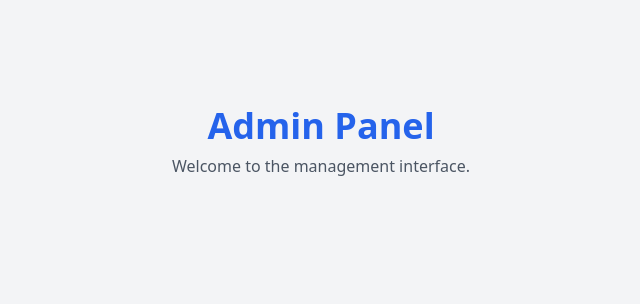
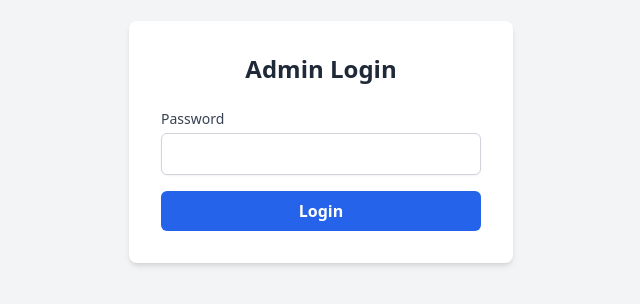
Before and after one commit to ababwa3110/CSE250_PROJECT, a website: page public/index.html in a window 1280 px wide. Shown: the part 258-562 px from the top of the page, without its empty margins (319-959 px from the left). Drawn offline with nearby package versions, Linux system fonts and the light colour scheme.

Commit message:
Build admin login UI container

```diff
--- a/public/index.html
+++ b/public/index.html
@@ -6,10 +6,24 @@
     <title>Admin Dashboard</title>
     <script src="https://cdn.tailwindcss.com"></script>
 </head>
-<body class="bg-gray-100 font-sans">
-<div class="min-h-screen flex flex-col items-center justify-center">
-    <h1 class="text-4xl font-bold text-blue-600">Admin Panel</h1>
-    <p class="text-gray-600 mt-2">Welcome to the management interface.</p>
+<body class="bg-gray-100 font-sans flex items-center justify-center min-h-screen">
+
+<div class="bg-white p-8 rounded-lg shadow-md w-full max-auto max-w-sm">
+    <h1 class="text-2xl font-bold text-gray-800 mb-6 text-center">Admin Login</h1>
+
+    <form action="#" method="POST" class="space-y-4">
+        <div>
+            <label for="password" class="block text-sm font-medium text-gray-700">Password</label>
+            <input type="password" id="password" name="password" required
+                   class="mt-1 block w-full px-3 py-2 border border-gray-300 rounded-md shadow-sm focus:outline-none focus:ring-blue-500 focus:border-blue-500">
+        </div>
+
+        <button type="submit"
+                class="w-full bg-blue-600 text-white py-2 px-4 rounded-md hover:bg-blue-700 transition duration-200 font-semibold">
+            Login
+        </button>
+    </form>
 </div>
+
 </body>
 </html>
```
